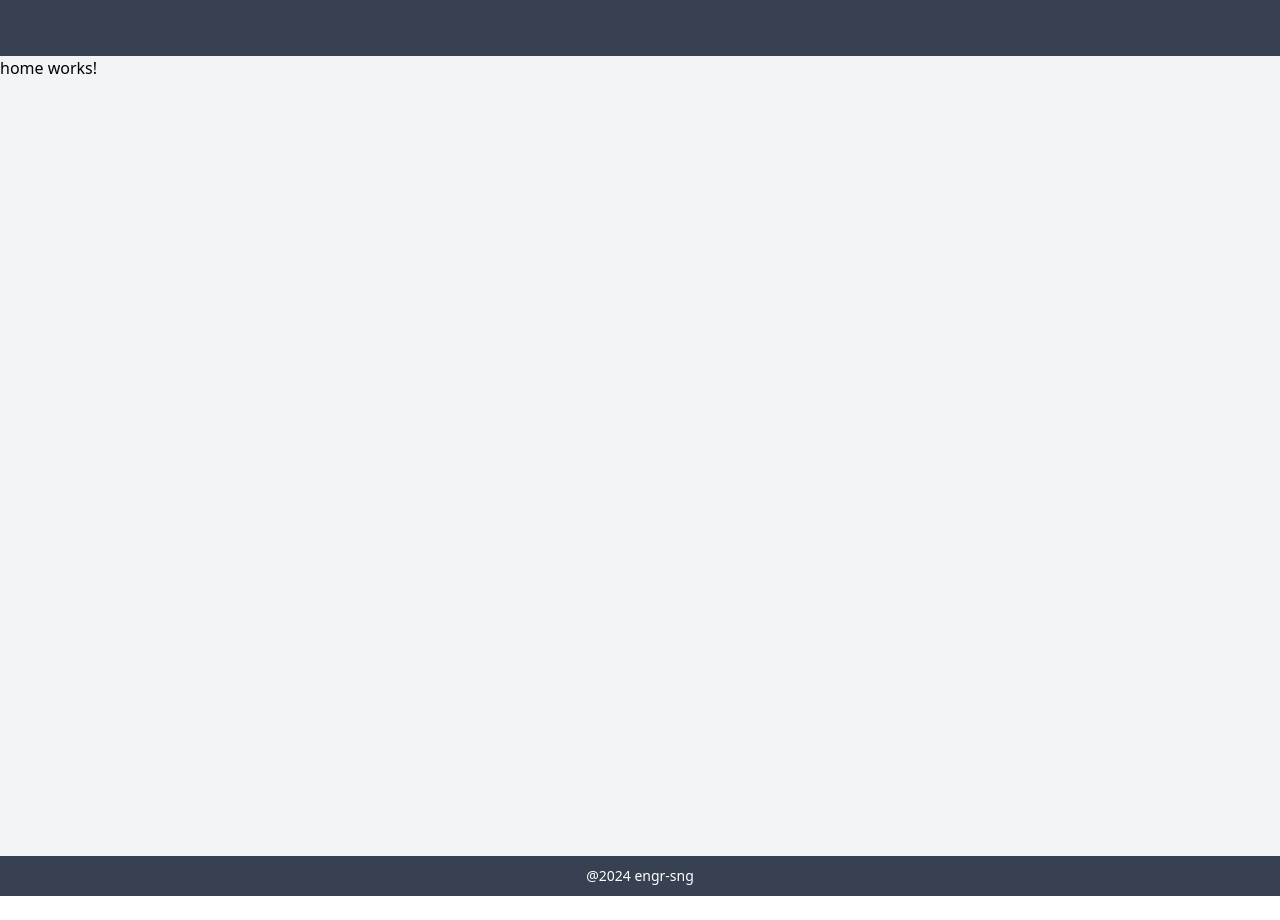
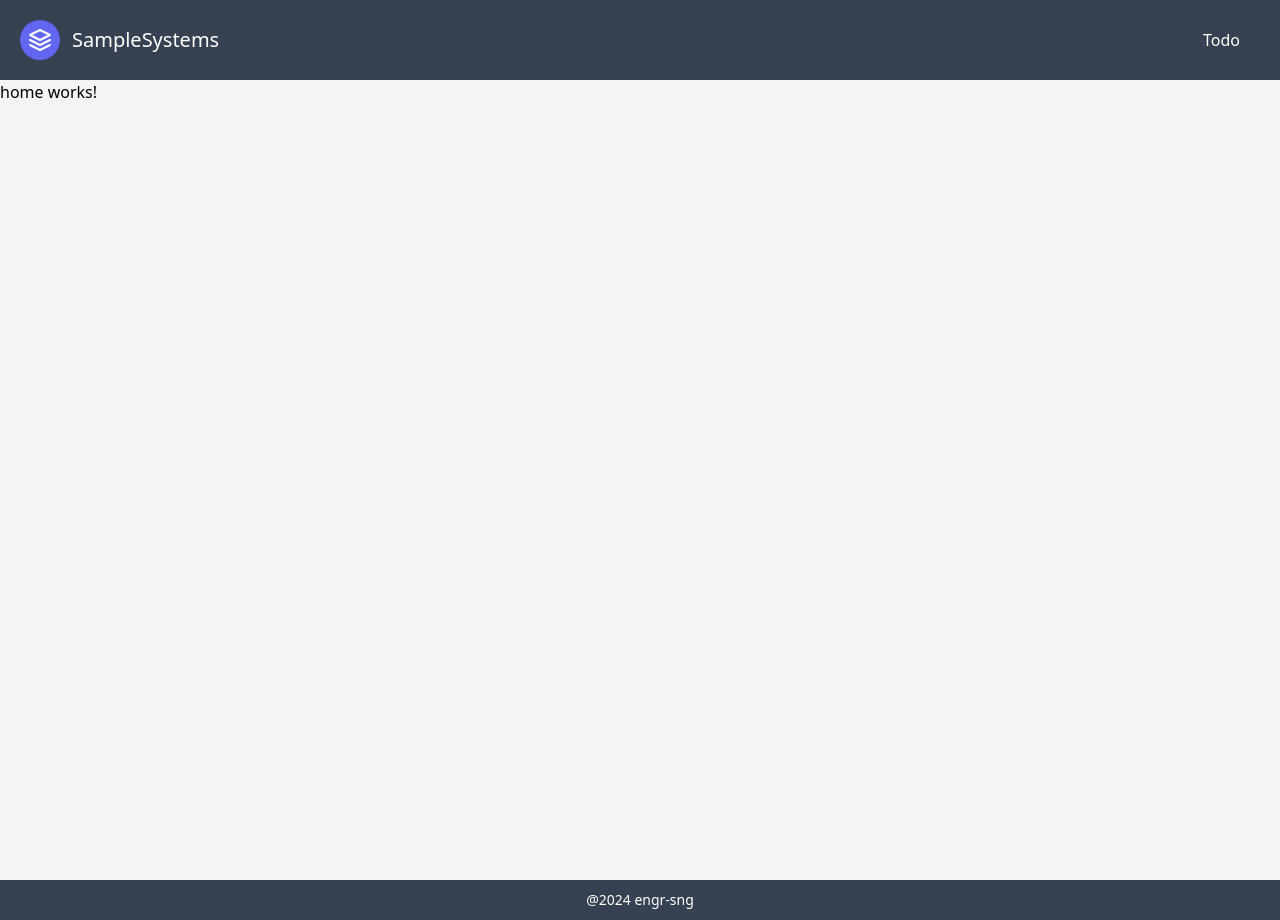
Before and after one commit to m-shimizu-f-50/angular-app-todo, an Angular app: page / in a window 1280 px wide. Before the commit the page ends 896 px from the top, so only its background shows below. Built offline with nearby package versions, Linux system fonts and the light colour scheme.

Commit message:
ヘッダーコンポーネント修正

```diff
--- a/package.json
+++ b/package.json
@@ -3,7 +3,7 @@
   "version": "0.0.0",
   "scripts": {
     "ng": "ng",
-    "start": "ng serve",
+    "start": "ng serve --open",
     "build": "ng build",
     "watch": "ng build --watch --configuration development",
     "test": "ng test"
--- a/src/app/components/header/header.component.html
+++ b/src/app/components/header/header.component.html
@@ -1,3 +1,35 @@
-<div
-  class="w-full h-14 bg-gray-700 px-4 py-4 flex flex-row justify-between items-center"
-></div>
+<header class="text-white body-font bg-gray-700">
+  <div
+    class="container mx-auto flex flex-wrap p-5 flex-col md:flex-row items-center"
+  >
+    <a
+      class="flex title-font font-medium items-center text-gray-900 mb-4 md:mb-0 cursor-pointer"
+      [routerLink]="['/']"
+    >
+      <svg
+        xmlns="http://www.w3.org/2000/svg"
+        fill="none"
+        stroke="currentColor"
+        stroke-linecap="round"
+        stroke-linejoin="round"
+        stroke-width="2"
+        class="w-10 h-10 text-white p-2 bg-indigo-500 rounded-full"
+        viewBox="0 0 24 24"
+      >
+        <path
+          d="M12 2L2 7l10 5 10-5-10-5zM2 17l10 5 10-5M2 12l10 5 10-5"
+        ></path>
+      </svg>
+      <span class="ml-3 text-xl text-white">SampleSystems</span>
+    </a>
+    <nav
+      class="md:ml-auto flex flex-wrap items-center text-base justify-center"
+    >
+      <a
+        class="mr-5 hover:text-gray-400 cursor-pointer"
+        [routerLink]="['/todos']"
+        >Todo</a
+      >
+    </nav>
+  </div>
+</header>
```
